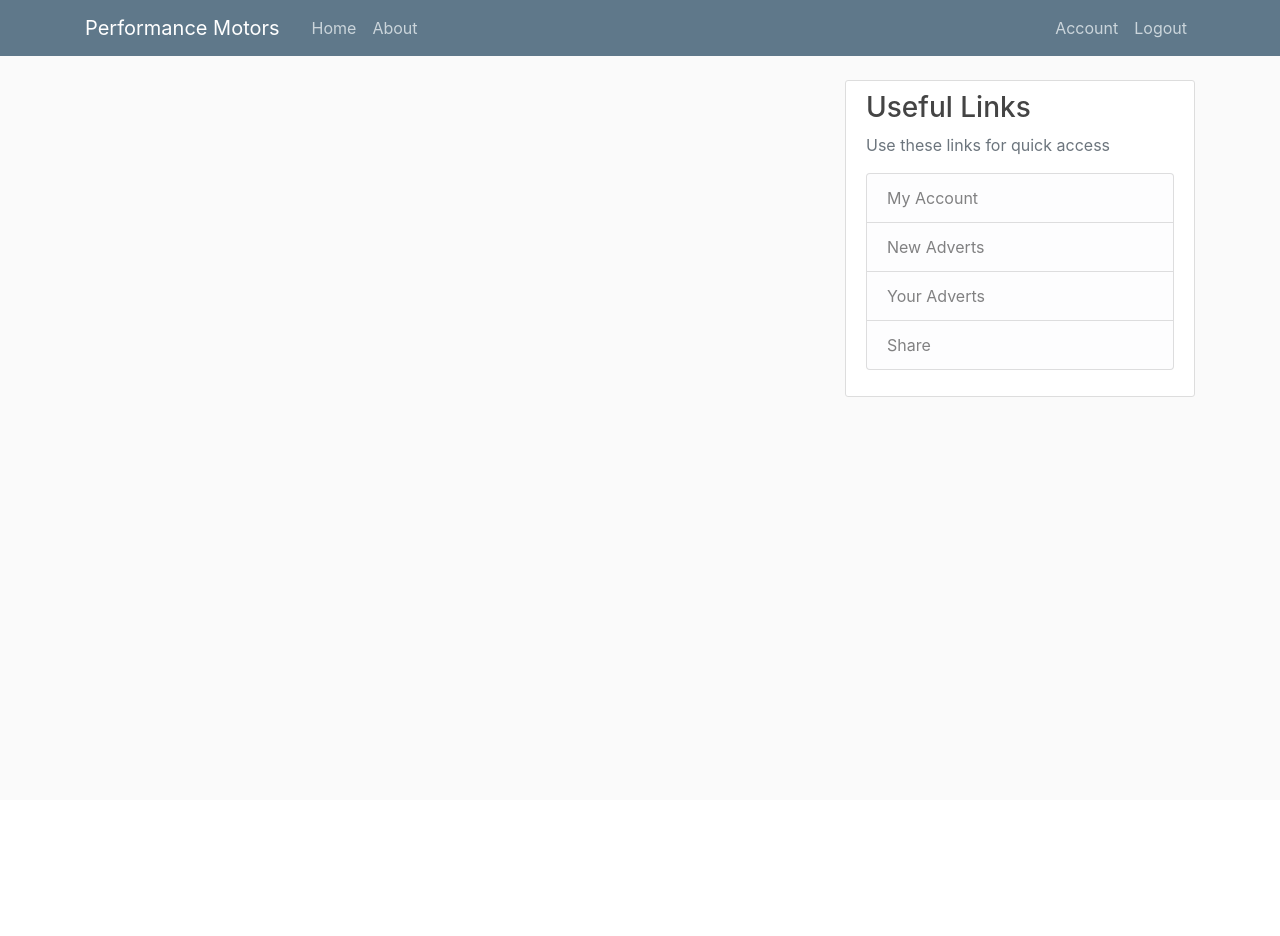
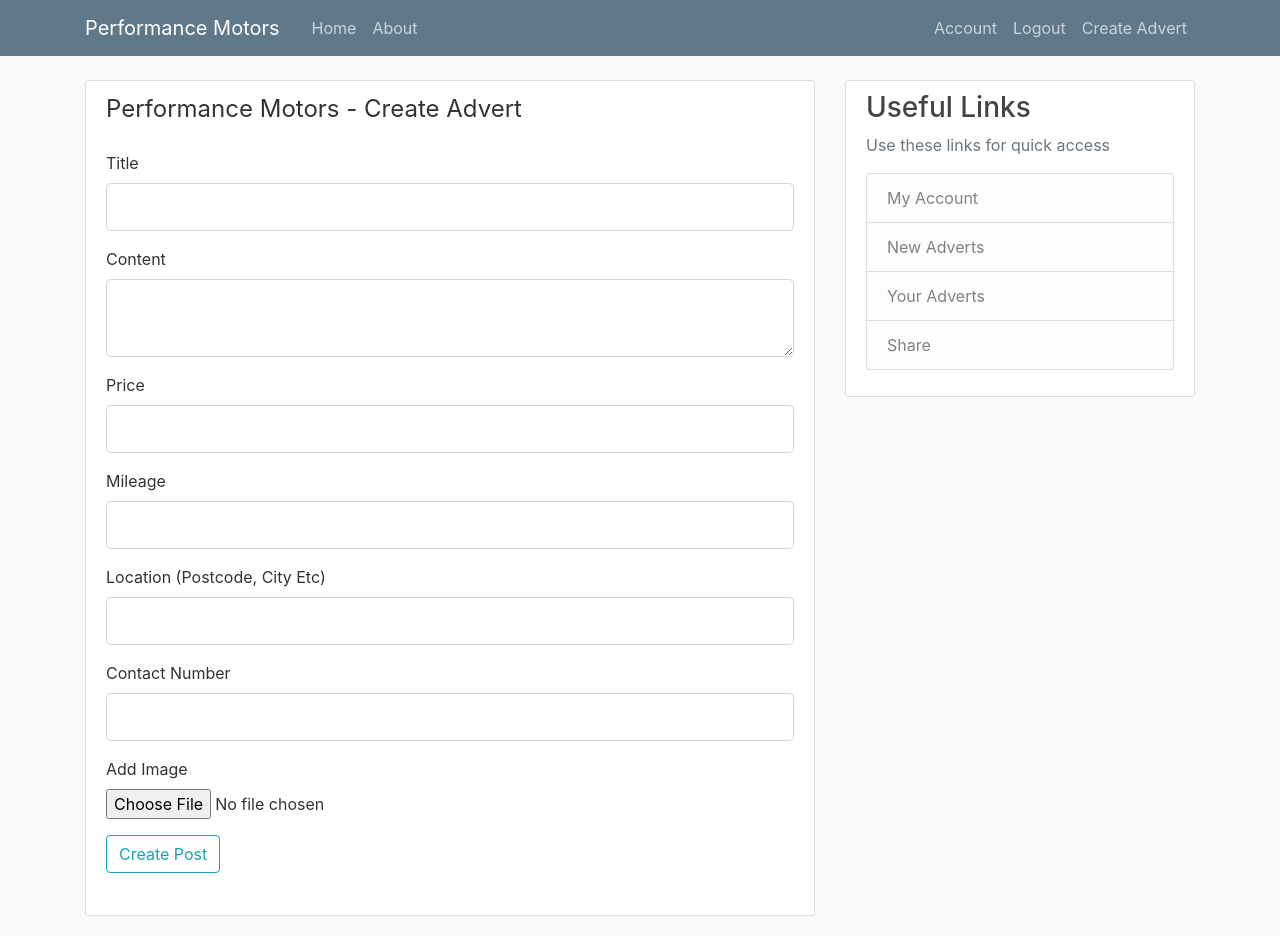
Before and after one commit to code-wizard91/Docker-MotorTrade, a Flask app: page /advert/new in a window 1280 px wide. Before the commit the page ends 397 px from the top, so only its background shows below. Run offline with Flask 2, Linux system fonts and the light colour scheme; the visitor is signed in with stand-in values (Sample User, id 1); parts of the project's set-up code (start-up, migrations or seed data) failed here and were passed over; some libraries are stand-ins or nearby versions.

Commit message:
Updated add advert functionality error occured need to define user_id

```diff
--- a/application/forms.py
+++ b/application/forms.py
@@ -54,12 +54,12 @@ class UpdateAccountForm(FlaskForm):
                     raise ValidationError('Email is taken Please use a different one')
 
 
-class AdvertForm(FLaskForm):
-    title = StringField('Title', validators = [DataRequired()])
-    car_descr = TextAreaField('Content', validators = [DataRequired()])
-    price = StringField('Price', validators = [DataRequired(), Length(min=4, max=12)])
-    mileage = StringField('Mileage', validators = [DataRequired(), Length(min=0, max=20)])
-    location = StringField('Location (Postcode, City Etc)', validators = [DataRequired()])
-    contact_no = StringField('Contact Number', validators = [DataRequired(), Length(min=4, max=15)])
-    image = FileField('Update Profile Picture', validators=[FileAllowed(['jpg','png'])])
-    submit = SubmitField('Create Post')
+class AdvertForm(FlaskForm):
+        title = StringField('Title', validators = [DataRequired()])
+        car_descr = TextAreaField('Content', validators = [DataRequired()])
+        price = StringField('Price', validators = [DataRequired(), Length(min=4, max=12)])
+        mileage = StringField('Mileage', validators = [DataRequired(), Length(min=0, max=20)])
+        location = StringField('Location (Postcode, City Etc)', validators = [DataRequired()])
+        contact_no = StringField('Contact Number', validators = [DataRequired(), Length(min=4, max=15)])
+        image = FileField('Add Image', validators=[FileAllowed(['jpg','png'])])
+        submit = SubmitField('Create Post')
--- a/application/routes.py
+++ b/application/routes.py
@@ -4,7 +4,7 @@ import secrets
 from application.models import Users, Adverts
 from application import app, db, bcrypt
 from flask import render_template, url_for, flash, redirect, request
-from application.forms import RegistrationForm, LoginForm, UpdateAccountForm
+from application.forms import RegistrationForm, LoginForm, UpdateAccountForm, AdvertForm
 from flask_login import login_user, current_user, logout_user, login_required
 
 posts = [
@@ -97,6 +97,15 @@ def save_picture(form_picture):
 
     return picture_fn
 
+def save_car_image(form_image):
+    random_hex = secrets.token_hex(8)
+    _, f_ext = os.path.splitext(form_image.filename)
+    image_fn = random_hex + f_ext
+    image_path = os.path.join(app.root_path, 'static/carimages', image_fn)
+    form_image.save(image_path)
+
+    return image_fn
+
 
 @app.route("/account", methods=['GET','POST'])
 @login_required
@@ -122,7 +131,18 @@ def account():
     return render_template('account.html', title='Account',image_file=image_file, form=form)
 
 
-@app.route("/advert/new")
+@app.route("/advert/new", methods=['GET','POST'])
 @login_required
 def new_advert():
-    return render_template('create_advert.html', title='New Advert')
+    form = AdvertForm()
+    if form.validate_on_submit():
+        if form.image.data:
+            image_file = save_car_image(form.image.data)
+            advert = Adverts(car_title=form.title.data, car_descr=form.car_descr.data, price=form.price.data, mileage = form.mileage.data, location = form.location.data, contact_no=form.contact_no.data, image = image_file)
+            db.session.add(advert)
+            db.session.commit()
+            flash('Your Advert Has Been Created! ','success')
+            return redirect(url_for('home'))
+        else:
+            flash('Sorry there was an error please try again','danger')
+    return render_template('create_advert.html', title='New Advert', form=form)
--- a/application/templates/create_advert.html
+++ b/application/templates/create_advert.html
@@ -1,4 +1,108 @@
 {% extends 'layout.html' %}
 {% block content %}
+<div class="content-section">
+		<form method="POST" action="" enctype="multipart/form-data">
+			{{ form.hidden_tag() }}
+			<fieldset class="form-group">
 
+				<legend class="boder-bottom mb-4">Performance Motors - Create Advert</legend>
+
+				<div class="form-group">
+					{{ form.title.label(class="form-control-label") }}
+					{% if form.title.errors %}
+						{{ form.title(class="form-control form-control-lg is-invalid") }}
+						<div class="invalid-feedback">
+							{% for error in form.title.errors %}
+								<span>{{ error }}</span>
+							{% endfor %}
+						</div>
+					{% else %}
+						{{ form.title(class="form-control form-control-lg") }}
+					{% endif %}
+				</div>
+				<div class="form-group">
+					{{ form.car_descr.label(class="form-control-label") }}
+					{% if form.car_descr.errors %}
+						{{ form.car_descr(class="form-control form-control-lg is-invalid") }}
+						<div class="invalid-feedback">
+							{% for error in form.car_descr.errors %}
+								<span>{{ error }}</span>
+							{% endfor %}
+						</div>
+					{% else %}
+						{{ form.car_descr(class="form-control form-control-lg") }}
+					{% endif %}
+				</div>
+				<div class="form-group">
+                                        {{ form.price.label(class="form-control-label") }}
+                                        {% if form.price.errors %}
+                                                {{ form.price(class="form-control form-control-lg is-invalid") }}
+                                                <div class="invalid-feedback">
+                                                        {% for error in form.price.errors %}
+                                                                <span>{{ error }}</span>
+                                                        {% endfor %}
+                                                </div>
+                                        {% else %}
+                                                {{ form.price(class="form-control form-control-lg") }}
+                                        {% endif %}
+                                </div>
+				<div class="form-group">
+                                        {{ form.mileage.label(class="form-control-label") }}
+                                        {% if form.mileage.errors %}
+                                                {{ form.mileage(class="form-control form-control-lg is-invalid") }}
+                                                <div class="invalid-feedback">
+                                                        {% for error in form.mileage.errors %}
+                                                                <span>{{ error }}</span>
+                                                        {% endfor %}
+                                                </div>
+                                        {% else %}
+                                                {{ form.mileage(class="form-control form-control-lg") }}
+                                        {% endif %}
+                                </div>
+				<div class="form-group">
+                                        {{ form.location.label(class="form-control-label") }}
+                                        {% if form.location.errors %}
+                                                {{ form.location(class="form-control form-control-lg is-invalid") }}
+                                                <div class="invalid-feedback">
+                                                        {% for error in form.location.errors %}
+                                                                <span>{{ error }}</span>
+                                                        {% endfor %}
+                                                </div>
+                                        {% else %}
+                                                {{ form.location(class="form-control form-control-lg") }}
+                                        {% endif %}
+                                </div>
+				<div class="form-group">
+                                        {{ form.contact_no.label(class="form-control-label") }}
+                                        {% if form.contact_no.errors %}
+                                                {{ form.contact_no(class="form-control form-control-lg is-invalid") }}
+                                                <div class="invalid-feedback">
+                                                        {% for error in form.contact_no.errors %}
+                                                                <span>{{ error }}</span>
+                                                        {% endfor %}
+                                                </div>
+                                        {% else %}
+                                                {{ form.contact_no(class="form-control form-control-lg") }}
+                                        {% endif %}
+                                </div>
+				<div class="form-group">
+                                        {{ form.image.label() }}
+                                        {{ form.image(class="form-control-file") }}
+                                        {% if form.image.errors %}
+                                                {% for error in form.image.errors %}
+                                                        <span class="text-danger">{{ error }}<span></br>
+                                                {% endfor %}
+                                        {% endif %}
+                                </div>
+
+				<div class="form-group">
+					{{ form.submit(class="btn btn-outline-info") }}
+
+				</div>
+
+
+			</fieldset>
+
+		</form>
+	</div>
 {% endblock content %}
--- a/application/templates/layout.html
+++ b/application/templates/layout.html
@@ -40,6 +40,7 @@
 			  {% if current_user.is_authenticated %}
 			  	<a class="nav-item nav-link" href="{{ url_for('account') }}">Account</a>
 			  	<a class="nav-item nav-link" href="{{ url_for('logout') }}">Logout</a>
+				<a class="nav-item nav-link" href="{{ url_for('new_advert') }}">Create Advert</a>
 			  {% else  %}
 		          	<a class="nav-item nav-link" href="{{ url_for('login') }}">Login</a>
 		          	<a class="nav-item nav-link" href="{{ url_for('register') }}">Register</a>
```
Also changed, not shown: application/static/carimages/d4d28233fc63c41b.jpg (added).
